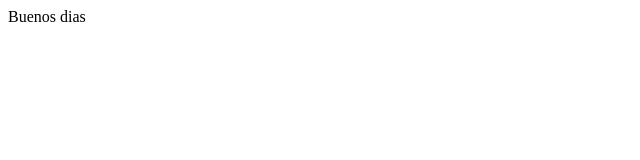
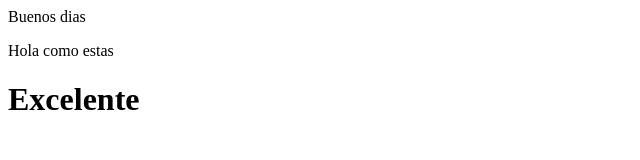
Before and after one commit to KarolinaSanchez/repositorioadsi, a plain HTML site: page index.html in a window 1280 px wide. Shown: the whole page, without its empty margins (0-640 px from the left). Drawn offline with Linux system fonts and the light colour scheme.

Commit message:
Agregando codigo

```diff
--- a/index.html
+++ b/index.html
@@ -8,5 +8,7 @@
 </head>
 <body>
     Buenos dias
+    <p>Hola como estas </p>
+    <h1>Excelente</h1>
 </body>
 </html>
```
